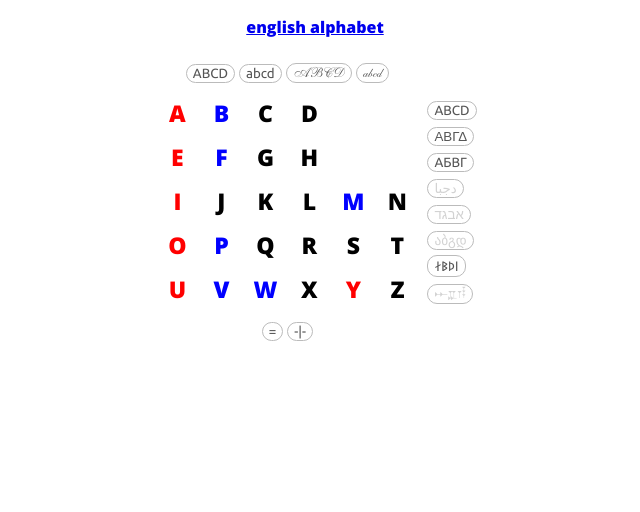
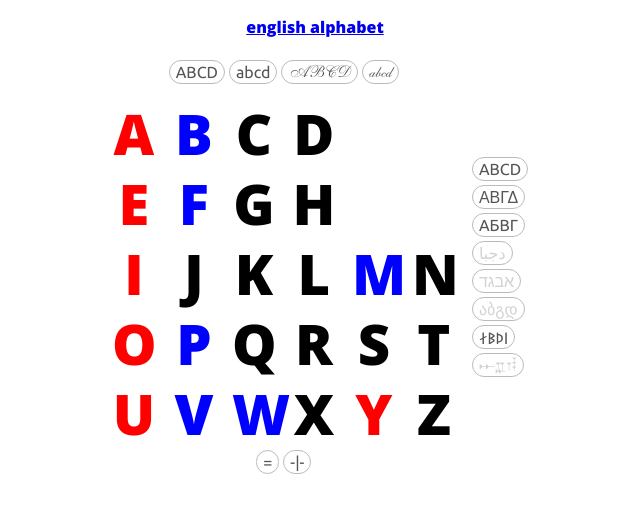
Before and after one commit to zlaxy/aeiou, a plain HTML site: page index.html in a window 1280 px wide. Shown: the whole page, without its empty margins (325-965 px from the left). Drawn offline with nearby package versions, Linux system fonts and the light colour scheme; a web font is replaced by a local one.

Commit message:
Test relative styles

```diff
--- a/aeiou.css
+++ b/aeiou.css
@@ -88,16 +88,13 @@ html {
 }
 
 .abcdTable tr td button {
-    z-index: 5;
-    font-size: 23px;
-    padding: 0 0px;
+    font-size: 7vh;
     text-align: center;
     cursor: pointer;
-    height: 40px;
-    width: 40px;
+    height: 7vh;
+    width: 7vh;
     background-color: transparent;
-    border-radius: 10px;
-    border: 0px solid;
+    border: 0vh solid;
     font-weight: 600;
 }
 
@@ -106,13 +103,14 @@ html {
 }
 
 button.controlButton {
-    padding: 10 0px;
     color: #555;
     text-align: center;
     font-family: Ubuntu, sans-serif;
     font-weight: 300;
+    font-size: 2vh;
+    height: 3vh;
     background-color: transparent;
-    border-radius: 10px;
-    border: 1px solid #bbb;
+    border-radius: 2vh;
+    border: 0.1vh solid #bbb;
     cursor: pointer;
 }
--- a/aeiou.js
+++ b/aeiou.js
@@ -915,11 +915,11 @@ var tablePostfix = '</td>\
 <tr><td><button class="controlButton" onclick="makeAeiou(\'english\', layout, \'default\', \'default\')">ABCD</button></td></tr>\
 <tr><td><button class="controlButton" onclick="makeAeiou(\'greek\', layout, \'default\', \'default\')">ΑΒΓΔ</button></td></tr>\
 <tr><td><button class="controlButton" onclick="makeAeiou(\'russian\', layout, \'default\', \'default\')">АБВГ</button></td></tr>\
-<tr><td><button class="controlButton" onclick="makeAeiou(\'abjadi\', layout, \'abjadi\', \'default\')"><font style="color:#D2D2D2" style="font-family: \'Mirza\', cursive;">دجبا</font></button></td></tr>\
-<tr><td><button class="controlButton" onclick="makeAeiou(\'hebrew\', layout, \'hebrew\', \'default\')"><font style="color:#D2D2D2" style="font-family: \'Noto Sans Hebrew\', sans-serif;">אבגד</font></button></td></tr>\
-<tr><td><button class="controlButton" onclick="makeAeiou(\'georgian\', layout, \'georgian\', \'default\')"><font style="color:#D2D2D2" style="font-family: \'Noto Sans Georgian\', serif;">აბგდ</font></button></td></tr>\
-<tr><td><button class="controlButton" onclick="makeAeiou(\'runes\', layout, \'runes\', \'default\')"><font style="font-family: \'Noto Sans Runic\', sans-serif;">ᛅᛒᚦᛁ</font></button></td></tr>\
-<tr><td><button class="controlButton" onclick="makeAeiou(\'ugaritic\', layout, \'ugaritic\', \'default\')"><font style="color:#D2D2D2" style="font-family: \'Noto Sans Ugaritic\', sans-serif;">𐎀𐎁𐎂𐎃</font></button></td></tr>\
+<tr><td><button class="controlButton" onclick="makeAeiou(\'abjadi\', layout, \'abjadi\', \'default\')"><span style="color:#D2D2D2" style="font-family: \'Mirza\', cursive;">دجبا</span></button></td></tr>\
+<tr><td><button class="controlButton" onclick="makeAeiou(\'hebrew\', layout, \'hebrew\', \'default\')"><span style="color:#D2D2D2" style="font-family: \'Noto Sans Hebrew\', sans-serif;">אבגד</span></button></td></tr>\
+<tr><td><button class="controlButton" onclick="makeAeiou(\'georgian\', layout, \'georgian\', \'default\')"><span style="color:#D2D2D2" style="font-family: \'Noto Sans Georgian\', serif;">აბგდ</span></button></td></tr>\
+<tr><td><button class="controlButton" onclick="makeAeiou(\'runes\', layout, \'runes\', \'default\')"><span style="font-family: \'Noto Sans Runic\', sans-serif;">ᛅᛒᚦᛁ</span></button></td></tr>\
+<tr><td><button class="controlButton" onclick="makeAeiou(\'ugaritic\', layout, \'ugaritic\', \'default\')"><span style="color:#D2D2D2" style="font-family: \'Noto Sans Ugaritic\', sans-serif;">𐎀𐎁𐎂𐎃</span></button></td></tr>\
 </table>\
 </td>\
 </tr>\
@@ -1012,6 +1012,7 @@ function makeAeiou(alphabetosTransmitted, layoutTransmitted, fontTransmitted, va
     layout = layoutTransmitted;
     font = fontTransmitted;
     variant = variantTransmitted;
+    if ((alphabetos == 'russian') && (layout == 'axial') && (variant == 'default')) layout = 'linear';
     var result = '<p align="center">';
     switch(alphabetos) {
         case 'english':
@@ -1058,16 +1059,16 @@ function makeAeiou(alphabetosTransmitted, layoutTransmitted, fontTransmitted, va
 
     switch(alphabetos) {
         case 'english':
-            result += '<button class="controlButton" onclick="makeAeiou(alphabetos, layout, \'default\')">ABCD</button></td><td><button class="controlButton" onclick="makeAeiou(alphabetos, layout, \'lowercase\')">abcd</button></td><td><button class="controlButton" onclick="makeAeiou(alphabetos, layout, \'enhandwritten\')"><font style="font-family: \'alsscrp\', cursive">ABCD</font></button></td><td><button class="controlButton" onclick="makeAeiou(alphabetos, layout, \'enlowerhand\')"><font style="font-family: \'alsscrp\', cursive">abcd</font></button>';
+            result += '<button class="controlButton" onclick="makeAeiou(alphabetos, layout, \'default\')">ABCD</button></td><td><button class="controlButton" onclick="makeAeiou(alphabetos, layout, \'lowercase\')">abcd</button></td><td><button class="controlButton" onclick="makeAeiou(alphabetos, layout, \'enhandwritten\')"><span style="font-family: \'alsscrp\', cursive">ABCD</span></button></td><td><button class="controlButton" onclick="makeAeiou(alphabetos, layout, \'enlowerhand\')"><span style="font-family: \'alsscrp\', cursive">abcd</span></button>';
             break;
         case 'russian':
-            result += '<button class="controlButton" onclick="makeAeiou(alphabetos, layout, \'default\')">АБВГ</button></td><td><button class="controlButton" onclick="makeAeiou(alphabetos, layout, \'lowercase\')">абвг</button></td><td><button class="controlButton" onclick="makeAeiou(alphabetos, layout, \'ruhandwritten\')"><font style="font-family: \'Marck Script\', cursive">АБВГ</font></button></td><td><button class="controlButton" onclick="makeAeiou(alphabetos, layout, \'rulowerhand\')"><font style="font-family: \'Marck Script\', cursive">абвг</font></button>';
+            result += '<button class="controlButton" onclick="makeAeiou(alphabetos, layout, \'default\')">АБВГ</button></td><td><button class="controlButton" onclick="makeAeiou(alphabetos, layout, \'lowercase\')">абвг</button></td><td><button class="controlButton" onclick="makeAeiou(alphabetos, layout, \'ruhandwritten\')"><span style="font-family: \'Marck Script\', cursive">АБВГ</span></button></td><td><button class="controlButton" onclick="makeAeiou(alphabetos, layout, \'rulowerhand\')"><span style="font-family: \'Marck Script\', cursive">абвг</span></button>';
             break;
         case 'hebrew':
-            result += '<button class="controlButton" onclick="makeAeiou(alphabetos, layout, \'hebrew\')"><font style="font-family: \'Noto Sans Hebrew\', sans-serif">אבגד</font></button></td><td><button class="controlButton" onclick="makeAeiou(alphabetos, layout, \'hehandwritten\')"><font style="font-family: \'YOAVCB\', cursive">אבגד</font></button>';
+            result += '<button class="controlButton" onclick="makeAeiou(alphabetos, layout, \'hebrew\')"><span style="font-family: \'Noto Sans Hebrew\', sans-serif">אבגד</span></button></td><td><button class="controlButton" onclick="makeAeiou(alphabetos, layout, \'hehandwritten\')"><span style="font-family: \'YOAVCB\', cursive">אבגד</span></button>';
             break;
         case 'greek':
-            result += '<button class="controlButton" onclick="makeAeiou(alphabetos, layout, \'default\')">ΑΒΓΔ</button></td><td><button class="controlButton" onclick="makeAeiou(alphabetos, layout, \'lowercase\')">αβγδ</button><button class="controlButton" onclick="makeAeiou(alphabetos, layout, \'grhandwritten\')"><font style="font-family: \'VAGHandWritten\', cursive">ΑΒΓΔ</font></button></td><td><button class="controlButton" onclick="makeAeiou(alphabetos, layout, \'grlowerhand\')"><font style="font-family: \'VAGHandWritten\', cursive">αβγδ</font></button>';
+            result += '<button class="controlButton" onclick="makeAeiou(alphabetos, layout, \'default\')">ΑΒΓΔ</button></td><td><button class="controlButton" onclick="makeAeiou(alphabetos, layout, \'lowercase\')">αβγδ</button><button class="controlButton" onclick="makeAeiou(alphabetos, layout, \'grhandwritten\')"><span style="font-family: \'VAGHandWritten\', cursive">ΑΒΓΔ</span></button></td><td><button class="controlButton" onclick="makeAeiou(alphabetos, layout, \'grlowerhand\')"><span style="font-family: \'VAGHandWritten\', cursive">αβγδ</span></button>';
             break;
         case 'georgian':
             break;
```
